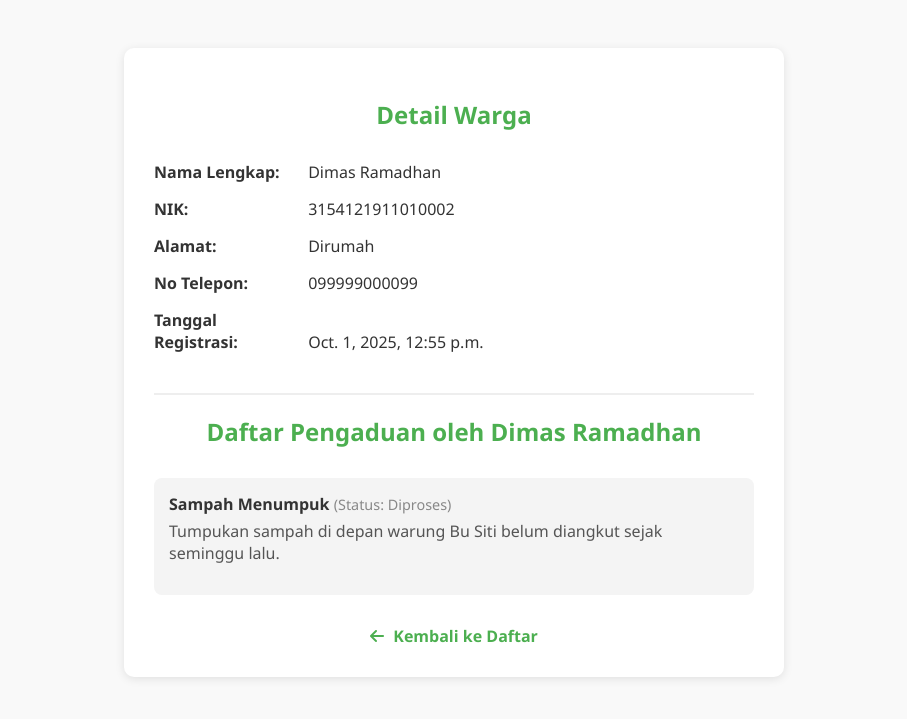
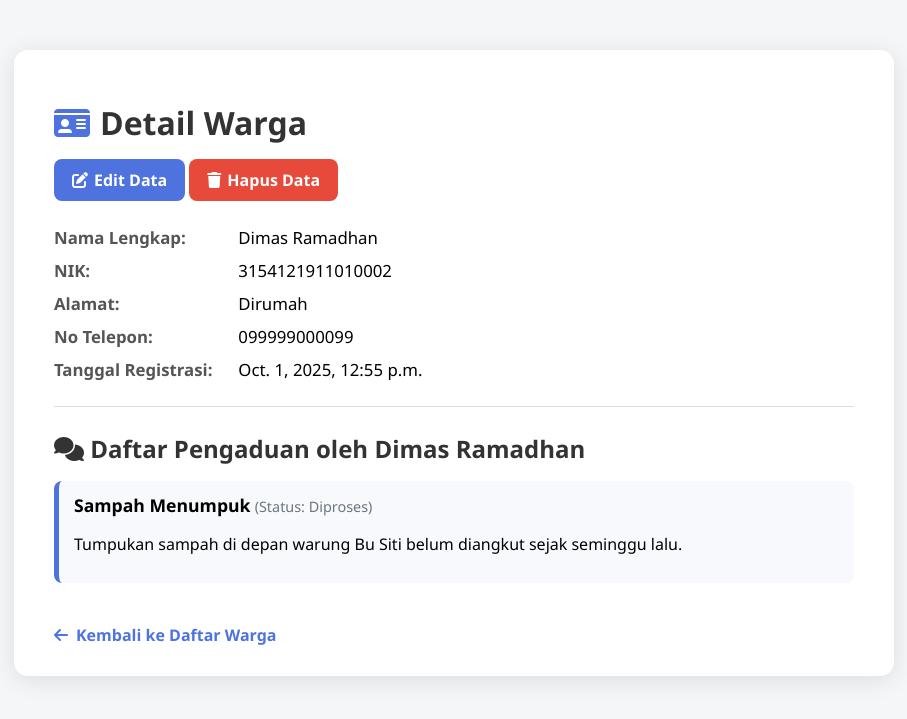
Before and after one commit to ahmadfauzanarif/Aplikasi-Warga-Kelurahan, a Django app: page /warga/2/ in a window 1280 px wide. Shown: the top 719 px of the page, without its empty margins (186-1093 px from the left). Run offline with Django 5.2, Linux system fonts and the light colour scheme; data comes from the database, SQL or seed files in the repository; both versions use the stored data as it was after the commit.

Commit message:
Praktikum 4 - CRUD Pengaduan (Detail, Edit, Hapus)

```diff
--- a/warga/templates/warga/warga_detail.html
+++ b/warga/templates/warga/warga_detail.html
@@ -1,98 +1,143 @@
 <!DOCTYPE html>
-<html lang="en">
+<html lang="id">
 <head>
     <meta charset="UTF-8">
     <meta name="viewport" content="width=device-width, initial-scale=1.0">
-    <title>Detail Warga</title>
-
-    <link rel="stylesheet" href="https://cdnjs.cloudflare.com/ajax/libs/font-awesome/6.5.0/css/all.min.css" crossorigin="anonymous" />
+    <title>Detail Warga - {{ warga.nama_lengkap }}</title>
+    <link rel="stylesheet" href="https://cdnjs.cloudflare.com/ajax/libs/font-awesome/6.5.0/css/all.min.css">
 
     <style>
         body {
             font-family: 'Segoe UI', Tahoma, Geneva, Verdana, sans-serif;
-            background-color: #f9f9f9;
-            padding: 40px;
-            color: #333;
+            background-color: #f4f6f8;
+            margin: 0;
+            padding: 0;
         }
 
-        .detail-container {
-            max-width: 600px;
-            margin: auto;
-            background-color: #fff;
-            padding: 30px;
-            border-radius: 10px;
-            box-shadow: 0 2px 10px rgba(0,0,0,0.1);
+        .container {
+            max-width: 800px;
+            margin: 50px auto;
+            background: #fff;
+            padding: 30px 40px;
+            border-radius: 14px;
+            box-shadow: 0 4px 25px rgba(0, 0, 0, 0.1);
         }
 
-        h2 {
-            text-align: center;
-            color: #4CAF50;
-            margin-bottom: 30px;
+        h1, h2 {
+            color: #333;
+            margin-bottom: 15px;
+        }
+
+        h1 {
+            display: flex;
+            align-items: center;
+            gap: 10px;
+        }
+
+        h1 i {
+            color: #4e73df;
+        }
+
+        .action-buttons {
+            margin-bottom: 25px;
+        }
+
+        .action-buttons a {
+            text-decoration: none;
+            padding: 10px 18px;
+            border-radius: 8px;
+            font-weight: 600;
+            transition: all 0.3s;
+            display: inline-flex;
+            align-items: center;
+            gap: 6px;
+        }
+
+        .edit-btn {
+            background-color: #4e73df;
+            color: white;
+        }
+
+        .edit-btn:hover {
+            background-color: #375ac3;
+        }
+
+        .delete-btn {
+            background-color: #e74a3b;
+            color: white;
+        }
+
+        .delete-btn:hover {
+            background-color: #c0392b;
         }
 
         .detail-item {
-            margin-bottom: 15px;
+            margin-bottom: 10px;
+            font-size: 1.05em;
         }
 
         .detail-item strong {
+            color: #555;
             display: inline-block;
-            width: 150px;
+            width: 180px;
         }
 
-        .back-link {
-            display: block;
-            text-align: center;
-            margin-top: 30px;
-            text-decoration: none;
-            color: #4CAF50;
-            font-weight: bold;
+        hr {
+            margin: 25px 0;
+            border: none;
+            height: 1px;
+            background-color: #ddd;
         }
 
-        .back-link i {
-            margin-right: 5px;
-        }
-
-        .back-link:hover {
-            color: #388e3c;
-        }
-
-        /* --- Tambahan untuk bagian pengaduan --- */
-        hr {
-            margin: 40px 0 20px;
-            border: 0;
-            border-top: 2px solid #eee;
-        }
-
-        ul.pengaduan-list {
+        .pengaduan-list {
             list-style: none;
             padding: 0;
         }
 
-        ul.pengaduan-list li {
-            background-color: #f4f4f4;
-            margin-bottom: 10px;
-            padding: 15px;
+        .pengaduan-list li {
+            background: #f8f9fc;
+            border-left: 5px solid #4e73df;
+            margin-bottom: 12px;
+            padding: 12px 15px;
             border-radius: 8px;
         }
 
-        ul.pengaduan-list li strong {
-            color: #333;
-        }
-
-        ul.pengaduan-list li p {
-            margin-top: 5px;
-            color: #555;
+        .pengaduan-list li strong {
+            font-size: 1.1em;
         }
 
         .status {
             font-size: 0.9em;
-            color: #888;
+            color: #6c757d;
+        }
+
+        .back-link {
+            display: inline-flex;
+            align-items: center;
+            gap: 8px;
+            text-decoration: none;
+            color: #4e73df;
+            font-weight: 600;
+            margin-top: 25px;
+        }
+
+        .back-link:hover {
+            text-decoration: underline;
         }
     </style>
 </head>
 <body>
-    <div class="detail-container">
-        <h2>Detail Warga</h2>
+    <div class="container">
+        <h1><i class="fa-solid fa-id-card"></i> Detail Warga</h1>
+
+        <div class="action-buttons">
+            <a href="{% url 'warga-edit' warga.pk %}" class="edit-btn">
+                <i class="fa-solid fa-pen-to-square"></i> Edit Data
+            </a>
+            <a href="{% url 'warga-hapus' warga.pk %}" class="delete-btn">
+                <i class="fa-solid fa-trash"></i> Hapus Data
+            </a>
+        </div>
 
         <div class="detail-item">
             <strong>Nama Lengkap:</strong> {{ warga.nama_lengkap }}
@@ -110,10 +155,9 @@
             <strong>Tanggal Registrasi:</strong> {{ warga.tanggal_registrasi }}
         </div>
 
-        <!-- ============================== -->
-        <!-- Bagian Daftar Pengaduan -->
         <hr>
-        <h2>Daftar Pengaduan oleh {{ warga.nama_lengkap }}</h2>
+
+        <h2><i class="fa-solid fa-comments"></i> Daftar Pengaduan oleh {{ warga.nama_lengkap }}</h2>
 
         <ul class="pengaduan-list">
             {% for aduan in warga.pengaduan.all %}
@@ -126,12 +170,10 @@
                 <li>Warga ini belum pernah membuat pengaduan.</li>
             {% endfor %}
         </ul>
-        <!-- ============================== -->
 
         <a href="{% url 'warga-list' %}" class="back-link">
-            <i class="fas fa-arrow-left"></i> Kembali ke Daftar
+            <i class="fa-solid fa-arrow-left"></i> Kembali ke Daftar Warga
         </a>
-
     </div>
 </body>
 </html>
--- a/warga/urls.py
+++ b/warga/urls.py
@@ -1,10 +1,15 @@
 from django.urls import path
-from .views import WargaListView, WargaDetailView, PengaduanListView, WargaCreateView, PengaduanCreateView
+from .views import WargaListView, WargaDetailView, PengaduanListView, WargaCreateView, PengaduanCreateView, WargaUpdateView, WargaDeleteView, PengaduanDeleteView, PengaduanUpdateView, PengaduanDetailView
 
 urlpatterns = [
     path('', WargaListView.as_view(), name = 'warga-list'),
     path('<int:pk>/', WargaDetailView.as_view(), name = 'warga-detail'),
     path('tambah/', WargaCreateView.as_view(), name='warga-tambah'), # URL untuk form tambah
     path('pengaduan/', PengaduanListView.as_view(), name='pengaduan-list'),
-    path('pengaduan/tambah', PengaduanCreateView.as_view(), name='pengaduan-tambah')
+    path('pengaduan/tambah', PengaduanCreateView.as_view(), name='pengaduan-tambah'),
+    path('<int:pk>/edit/', WargaUpdateView.as_view(), name='warga-edit'), # URL untuk edit
+    path('<int:pk>/hapus/', WargaDeleteView.as_view(), name='warga-hapus'), # URL untuk hapus
+    path('pengaduan/<int:pk>/edit/', PengaduanUpdateView.as_view(), name='pengaduan-edit'),
+    path('pengaduan/<int:pk>/hapus/', PengaduanDeleteView.as_view(), name='pengaduan-hapus'),
+    path('pengaduan/<int:pk>/', PengaduanDetailView.as_view(), name='pengaduan-detail'),
 ]
--- a/warga/views.py
+++ b/warga/views.py
@@ -3,6 +3,8 @@ from django.urls import reverse_lazy
 from django.views.generic import ListView
 from django.views.generic import DetailView
 from django.views.generic import CreateView
+from django.views.generic import UpdateView
+from django.views.generic import DeleteView
 from .models import Warga,Pengaduan
 from .forms import WargaForm, PengaduanForm
 # Create your views here.
@@ -34,3 +36,30 @@ class PengaduanCreateView(CreateView):
     form_class = PengaduanForm
     template_name = 'warga/pengaduan_form.html'
     success_url = reverse_lazy('pengaduan-list')
+
+class WargaUpdateView(UpdateView):
+    model = Warga
+    form_class = WargaForm
+    template_name = 'warga/warga_form.html' # Kita pakai template yang sama
+    success_url = reverse_lazy('warga-list')
+
+class WargaDeleteView(DeleteView):
+    model = Warga
+    template_name = 'warga/warga_confirm_delete.html'
+    success_url = reverse_lazy('warga-list')
+
+class PengaduanUpdateView(UpdateView):
+    model = Pengaduan
+    fields = ['judul', 'deskripsi', 'status', 'pelapor']
+    template_name = 'warga/pengaduan_form.html'
+    success_url = reverse_lazy('pengaduan-list')
+
+class PengaduanDeleteView(DeleteView):
+    model = Pengaduan
+    template_name = 'warga/pengaduan_confirm_delete.html'
+    success_url = reverse_lazy('pengaduan-list')
+
+class PengaduanDetailView(DetailView):
+    model = Pengaduan
+    template_name = 'warga/pengaduan_detail.html'
+    context_object_name = 'pengaduan'
```
Also changed, not shown: warga/templates/warga/pengaduan_confirm_delete.html (added, +81 -0 lines), warga/templates/warga/pengaduan_detail.html (added, +111 -0 lines), warga/templates/warga/pengaduan_list.html (+5 -2 lines), warga/templates/warga/warga_confirm_delete.html (added, +99 -0 lines), db.sqlite3.
